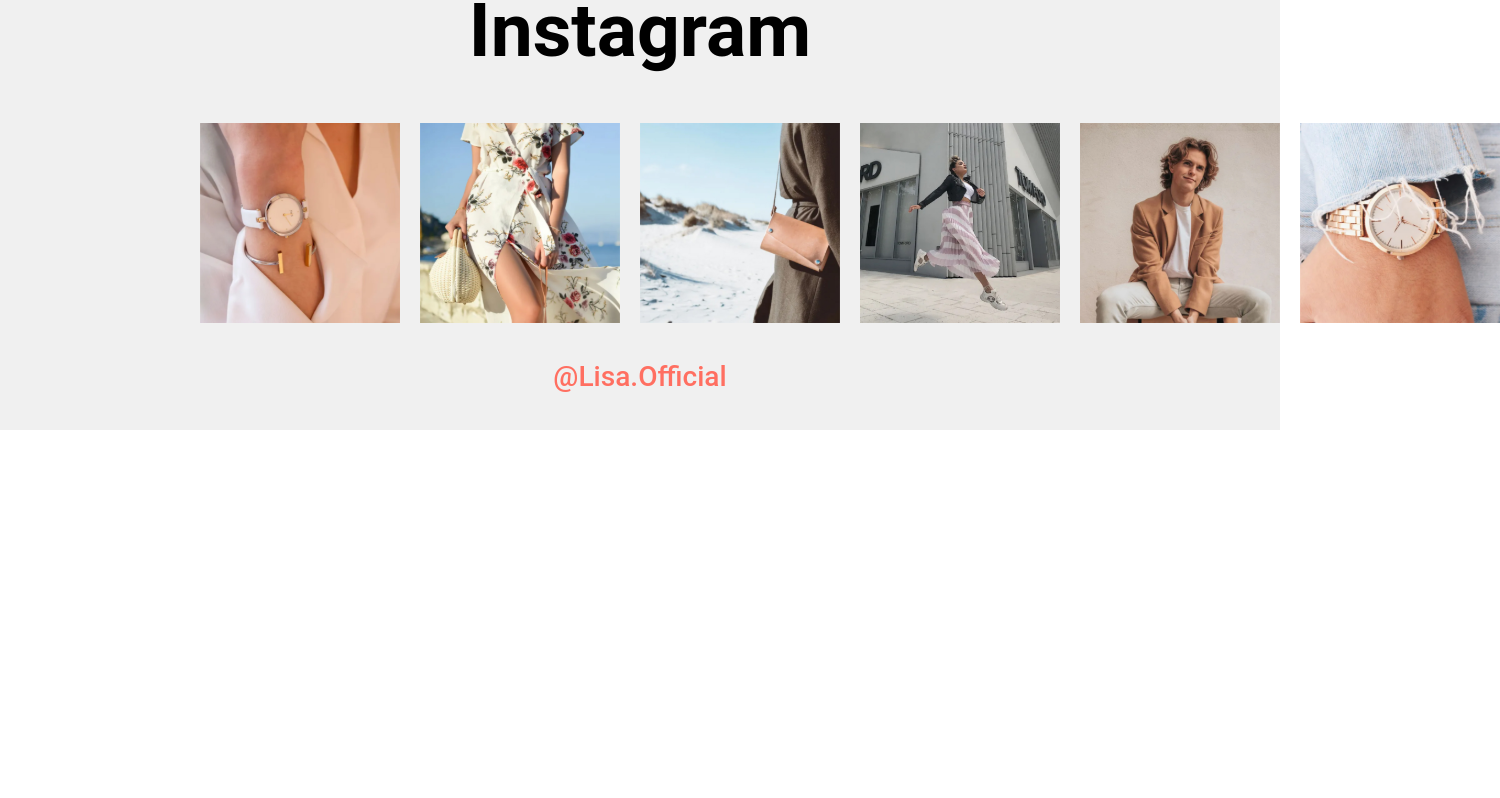
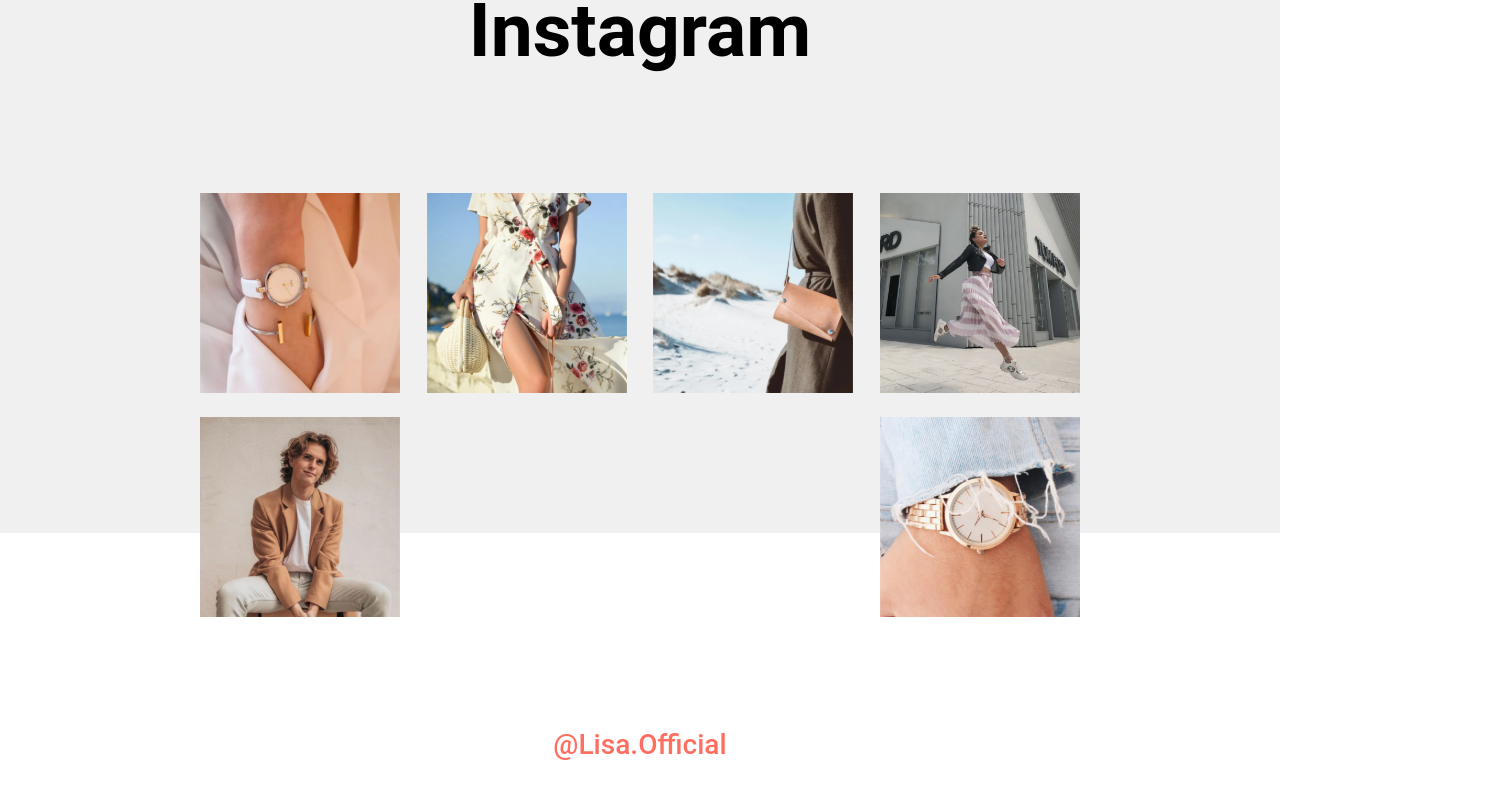
Before and after one commit to sonchau1997/lisa-store, a React (Create React App) app: page / in a window 1280 px wide. Shown: the part 4957-5755 px from the top of the page, 1500 px wide, since content can reach past the window. Before the commit the page ends 5387 px from the top, so only its background shows below. Built offline with nearby package versions, Linux system fonts and the light colour scheme.

Commit message:
Update code

```diff
--- a/src/components/Content/Content.jsx
+++ b/src/components/Content/Content.jsx
@@ -27,6 +27,7 @@ import ImgProduct13 from "assets/image-product-13.svg";
 import ImgProduct14 from "assets/image-product-14.svg";
 import Banner from "components/Banner";
 import SideShow from "components/SideShow";
+import IconInstagram from "assets/instagramWhite.png";
 const StyledContent = styled.div`
   .container {
     padding: 0 200px;
@@ -150,13 +151,15 @@ const StyledContent = styled.div`
   .follow {
     display: flex;
     flex-direction: column;
-    //gap: 70px;
+    gap: 70px;
     background: #f0f0f0;
     margin-top: 150px;
+    height: 653px;
   }
   .flex-product {
     padding: 0 200px;
     display: flex;
+    flex-wrap: wrap;
     justify-content: space-between;
     gap: 20px;
   }
@@ -175,6 +178,66 @@ const StyledContent = styled.div`
     /* Primary */
 
     color: #ff6f61;
+  }
+  .btn-show {
+    display: flex;
+    flex-direction: row;
+    align-items: center;
+    padding: 5px 15px;
+    gap: 4px;
+
+    width: 93px;
+    height: 32px;
+
+    /* Black */
+
+    background: #1e2832;
+  }
+  .btn-show span {
+    @import url("https://fonts.googleapis.com/css2?family=DM+Sans:wght@400;500;700&display=swap%22");
+    width: 63px;
+    height: 22px;
+
+    /* Button - Small */
+
+    font-family: "Open Sans";
+    font-style: normal;
+    font-weight: 400;
+    font-size: 16px;
+    line-height: 22px;
+    /* identical to box height */
+
+    text-transform: capitalize;
+
+    /* White */
+
+    color: #ffffff;
+  }
+  .btn-show:hover {
+    background-color: #d95050;
+  }
+
+  .action:hover {
+    img:first-child {
+      filter: brightness(50%);
+    }
+    background-image: url(${IconInstagram});
+    background-repeat: no-repeat;
+    .icon-size {
+      display: block;
+    }
+  }
+  .icon-size {
+    position: absolute;
+    top: 50%;
+    left: 50%;
+    transform: translate(-50%, -60%);
+    width: 100px;
+    height: 100px;
+    display: none;
+  }
+  .action {
+    position: relative;
   }
 `;
 
@@ -233,14 +296,6 @@ const DataCategory = [
     price: "160.00",
   },
 ];
-// const DataProductFolow=[
-//     {img:ImgProduct9},
-//     {img:ImgProduct10},
-//     {img:ImgProduct11},
-//     {img:ImgProduct12},
-//     {img:ImgProduct13},
-//     {img:ImgProduct14},
-// ]
 const Content = () => {
   return (
     <StyledContent>
@@ -309,9 +364,10 @@ const Content = () => {
             <p>Hoodies</p>
             <p>Jacket</p>
           </div>
-          <div className="btn-show">
-            <button>Show All</button>
-          </div>
+
+          <button className="btn-show">
+            <span>Show All</span>
+          </button>
         </div>
         <div className="grid-item">
           <SideShow></SideShow>
@@ -323,17 +379,37 @@ const Content = () => {
         </div>
 
         <div className="flex-product">
-          <img src={ImgProduct9} alt="product" />
-          <img src={ImgProduct10} alt="product" />
-          <img src={ImgProduct11} alt="product" />
-          <img src={ImgProduct12} alt="product" />
-          <img src={ImgProduct13} alt="product" />
-          <img src={ImgProduct14} alt="product" />
+          <div className="action">
+            <img  src={ImgProduct9} alt="product9" />
+            <img className="icon-size" src={IconInstagram} alt="iconInstagra" />
+          </div>
+
+          <div className="action">
+            <img src={ImgProduct10} alt="product10" />
+            <img className="icon-size" src={IconInstagram} alt="iconInstagra" />
+          </div>
+          <div className="action">
+            <img src={ImgProduct11} alt="product11" />
+            <img className="icon-size" src={IconInstagram} alt="iconInstagra" />
+          </div>
+          <div className="action">
+            <img  src={ImgProduct12} alt="product12" />
+            <img className="icon-size" src={IconInstagram} alt="iconInstagra" />
+          </div>
+          <div className="action">
+            <img  src={ImgProduct13} alt="product13" />
+            <img className="icon-size" src={IconInstagram} alt="iconInstagra" />
+          </div>
+          <div className="action">
+            <img  src={ImgProduct14} alt="product14" />
+            <img className="icon-size" src={IconInstagram} alt="iconInstagra" />
+          </div>
         </div>
         <div className="author">
-          <h4>@lisa.official</h4>
-        </div>
+        <h4>@lisa.official</h4>
       </div>
+      </div>
+
     </StyledContent>
   );
 };
```
Also changed, not shown: src/assets/instagramWhite.png (added).
